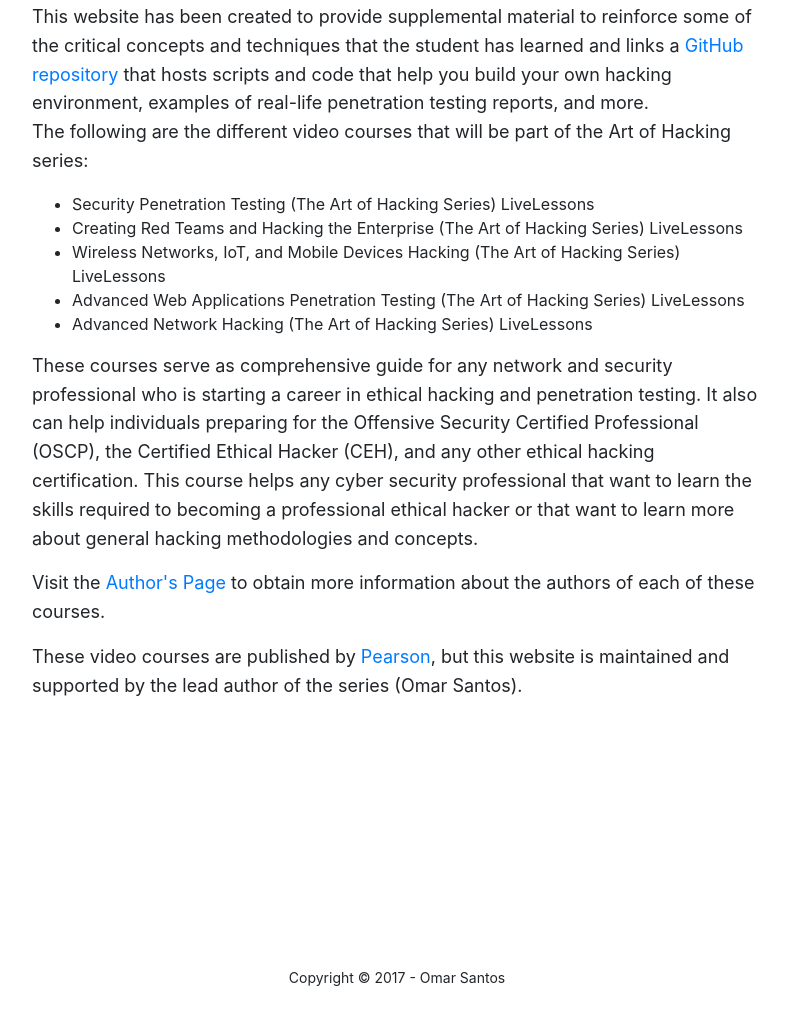
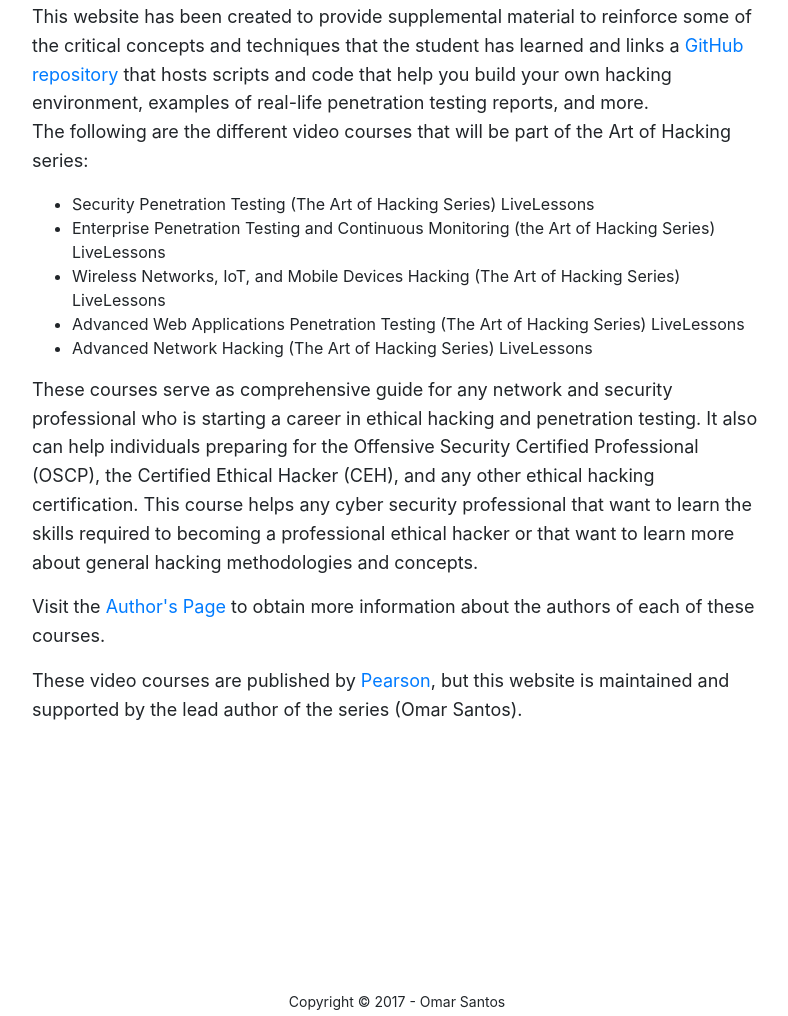
Before and after one commit to vikasksrivastava/web, a website with bundled scripts: page index.html in a window 1280 px wide. Shown: the part 1229-2245 px from the top of the page, without its empty margins (243-1031 px from the left). Built offline with nearby package versions, Linux system fonts and the light colour scheme.

Commit message:
Update index.html

```diff
--- a/index.html
+++ b/index.html
@@ -88,7 +88,7 @@
 
   <ul>
     <li>Security Penetration Testing (The Art of Hacking Series) LiveLessons </li>
-    <li>Creating Red Teams and Hacking the Enterprise (The Art of Hacking Series) LiveLessons </li>
+    <li>Enterprise Penetration Testing and Continuous Monitoring (the Art of Hacking Series) LiveLessons</li>
     <li>Wireless Networks, IoT, and Mobile Devices Hacking (The Art of Hacking Series) LiveLessons</li>
     <li>Advanced Web Applications Penetration Testing (The Art of Hacking Series) LiveLessons</li>
     <li>Advanced Network Hacking (The Art of Hacking Series) LiveLessons</li>
```
